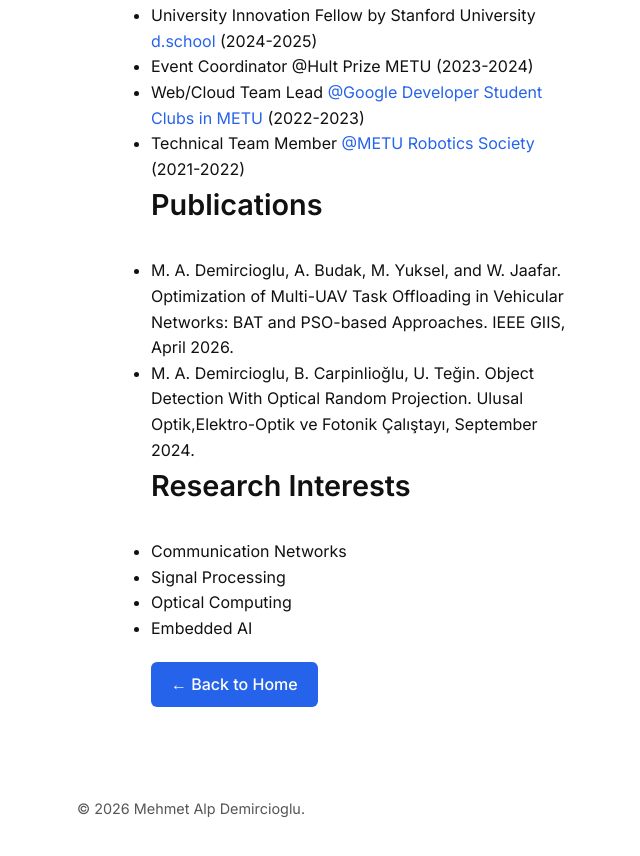
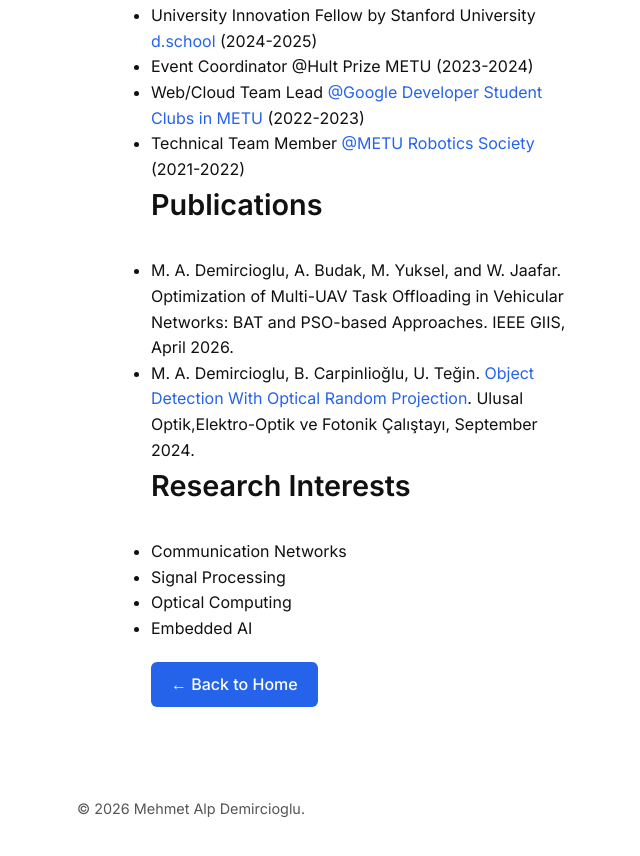
Before and after one commit to MehmetAlp05/my_website, a plain HTML site: page about.html in a window 1280 px wide. Shown: the part 816-1672 px from the top of the page, without its empty margins (449-1089 px from the left). Drawn offline with Linux system fonts and the light colour scheme.

Commit message:
publications added

```diff
--- a/about.html
+++ b/about.html
@@ -68,8 +68,7 @@
                         <li>M. A. Demircioglu, A. Budak, M. Yuksel, and W. Jaafar. Optimization of Multi-UAV Task
                             Offloading in
                             Vehicular Networks: BAT and PSO-based Approaches. IEEE GIIS, April 2026.</li>
-                        <li>M. A. Demircioglu, B. Carpinlioğlu, U. Teğin. Object Detection With Optical Random
-                            Projection.
+                        <li>M. A. Demircioglu, B. Carpinlioğlu, U. Teğin. <a href="https://drive.google.com/file/d/1a5N3f52yjNF33Iq4iBftFpwWrvONCbf4/view?usp=drive_link" target="_blank" rel="noopener noreferrer">Object Detection With Optical Random Projection</a>.
                             Ulusal Optik,Elektro-Optik ve Fotonik Çalıştayı, September 2024.</li>
                     </ul>
 
```
